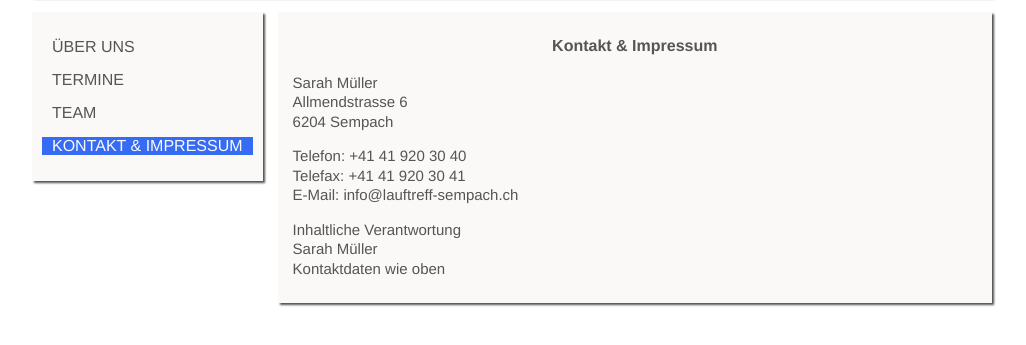
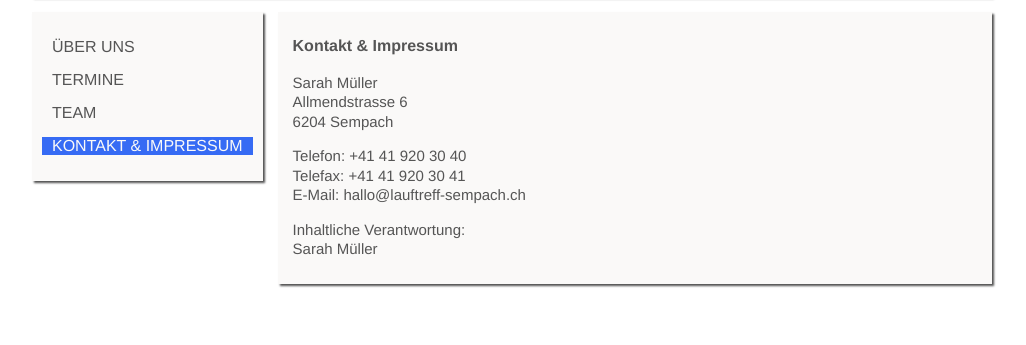
Before and after one commit to terminalfloer/LauftreffSempach, a plain HTML site: page kontakt.html in a window 1280 px wide. Shown: the part 303-648 px from the top of the page, without its empty margins (128-1154 px from the left). Drawn offline with Linux system fonts and the light colour scheme.

Commit message:
Design changes

```diff
--- a/kontakt.html
+++ b/kontakt.html
@@ -28,10 +28,9 @@
 		6204 Sempach</p>
 		<p>Telefon: +41 41 920 30 40<br>
 		Telefax: +41 41 920 30 41<br>
-		E-Mail: info@lauftreff-sempach.ch<br></p>
-		<p>Inhaltliche Verantwortung<br>
-		Sarah Müller<br>
-		Kontaktdaten wie oben</p>
+		E-Mail: hallo@lauftreff-sempach.ch<br></p>
+		<p>Inhaltliche Verantwortung:<br>
+		Sarah Müller</p>
 	</div>
 	</div><!-- schließt #container-div -->
 </body>
--- a/stylesheet.css
+++ b/stylesheet.css
@@ -145,7 +145,6 @@ a:active {
 }
 
 #inhalt h2 {
-	text-align: center;
 	font-size: 16px;
 	line-height: 1.4;
 }
```
